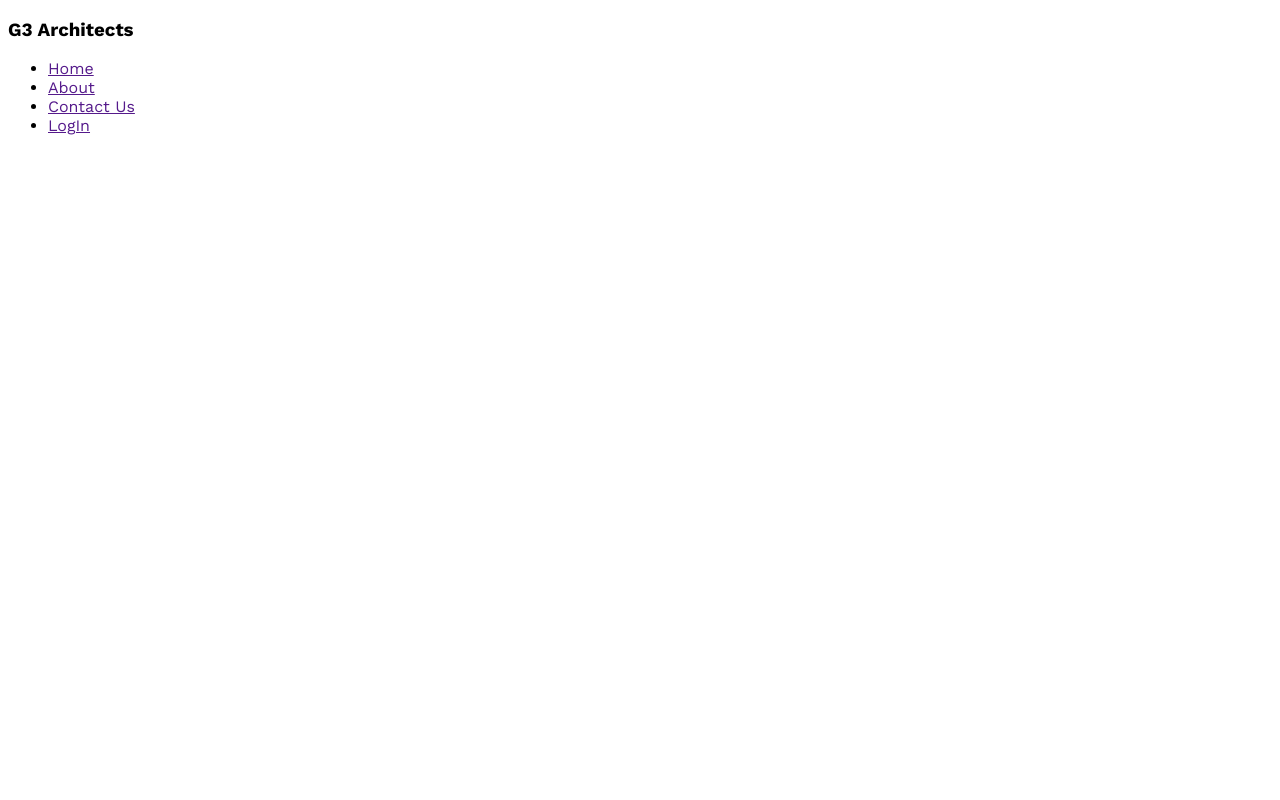
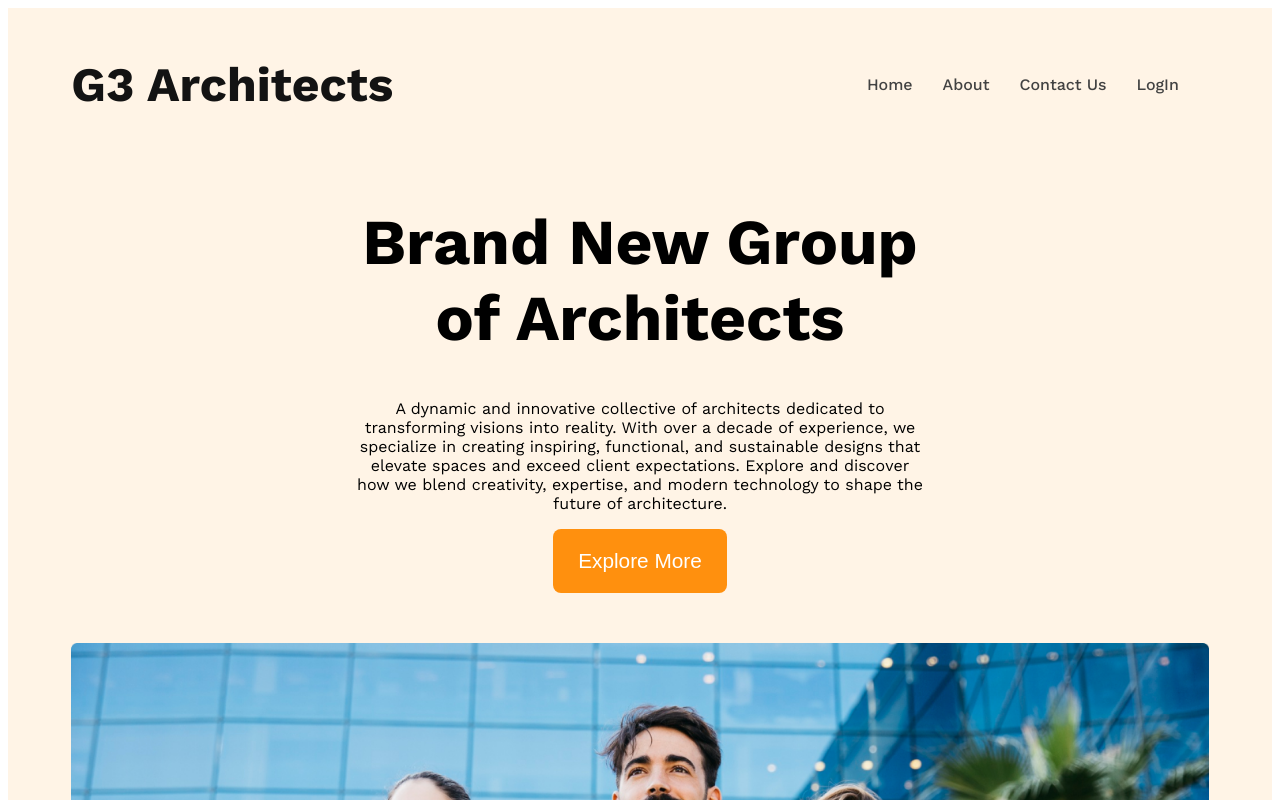
Before and after one commit to humayra24/G3Sophia, a plain HTML site: page index.html in a window 1280 px wide. Shown: the top 800 px of the page. Drawn offline with nearby package versions, Linux system fonts and the light colour scheme.

Commit message:
Adding header sections, navbar and banner

```diff
--- a/index.html
+++ b/index.html
@@ -7,18 +7,26 @@
     <link rel="stylesheet" href="styles/architects.css">
 </head>
 <body class="work-sans-font">
-    <header>
-        <nav class="navbar">
-            <h3 class="brand-name">G3 Architects</h3>
+    <header class="bg-light">
+        <nav class="navbar display-flex">
+            <h3 class="brand-name text-black">G3 Architects</h3>
 
-            <ul>
-                <li><a href="">Home</a></li>
-                <li><a href="">About</a></li>
-                <li><a href="">Contact Us</a></li>
-                <li><a href="">LogIn</a></li>
+            <ul class="nav-links display-flex">
+                <!-- li.nav-item*4>a.nav-link -->
+                <li class="nav-item"><a href="" class="nav-link text-grey">Home</a></li>
+                <li class="nav-item"><a href="" class="nav-link text-grey">About</a></li>
+                <li class="nav-item"><a href="" class="nav-link text-grey">Contact Us</a></li>
+                <li class="nav-item"><a href="" class="nav-link text-grey">LogIn</a></li>
             </ul>
         </nav>
-
+        <div class="banner">
+            <div class="banner-content">
+                <h1 class="banner-title">Brand New Group of Architects</h1>
+                <p class="banner-description">A dynamic and innovative collective of architects dedicated to transforming visions into reality. With over a decade of experience, we specialize in creating inspiring, functional, and sustainable designs that elevate spaces and exceed client expectations. Explore and discover how we blend creativity, expertise, and modern technology to shape the future of architecture.</p>
+            <button class="btn-primary">Explore More</button>
+            </div>
+            <img class="banner-image" src="images/banner.png" alt="">
+        </div>
     </header>
     <main>
 
--- a/styles/architects.css
+++ b/styles/architects.css
@@ -7,3 +7,87 @@
   font-weight: 400;
   font-style: normal;
 }
+
+/* shared styles */
+
+.display-flex {
+    display: flex;
+}
+
+.bg-light {
+    background-color: rgba(255, 144, 14, 0.1);
+}
+
+/* dark-01 */
+.text-black {
+    color: #131313;
+}
+
+/* dark-02 */
+.text-grey {
+    color: #424242;
+}
+
+/* dark-03 */
+.text-light-grey {
+    color: #727272;
+}
+
+.btn-primary {
+    background-color: #FF900E;
+    color: white;
+    border-radius: 8px;
+    border: none;
+    font-size: 1.3rem;
+    font-weight: semibold;
+    padding: 20px 25px;
+    cursor: pointer;
+}
+
+/* header styles */
+
+/* navbar related styles */
+.navbar {
+    justify-content: space-between;
+    align-items: center;
+}
+
+.brand-name {
+    font-weight: bold;
+    font-size: 3rem;
+}
+.nav-item {
+    list-style: none;
+    margin-right: 30px;
+}
+
+.nav-link {
+    text-decoration: none;
+    font-weight: 500;
+    font-size: 1rem;
+}
+
+.navbar, .banner {
+    max-width: 1440px;
+    margin: 0 auto;
+    width: 90%;
+}
+
+/* banner related styles */
+.banner-content {
+   width: 50%;
+   margin: 0 auto;
+   text-align: center;
+   margin-bottom: 50px;
+}
+
+.banner-title {
+    font-size: 4rem;
+    font-weight: bold;
+}
+
+.banner-image {
+    width: 100%;
+    display: block;
+    /* height: auto; */
+}
```
